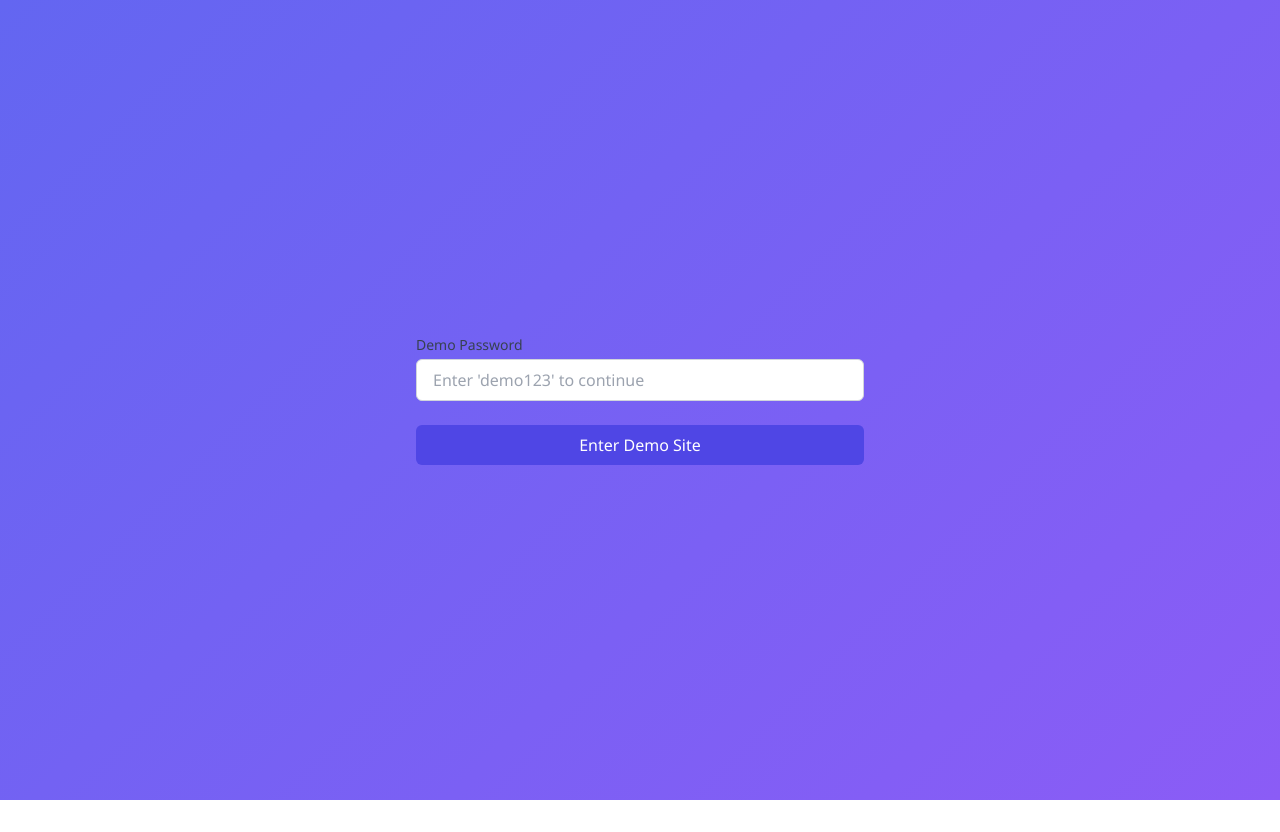
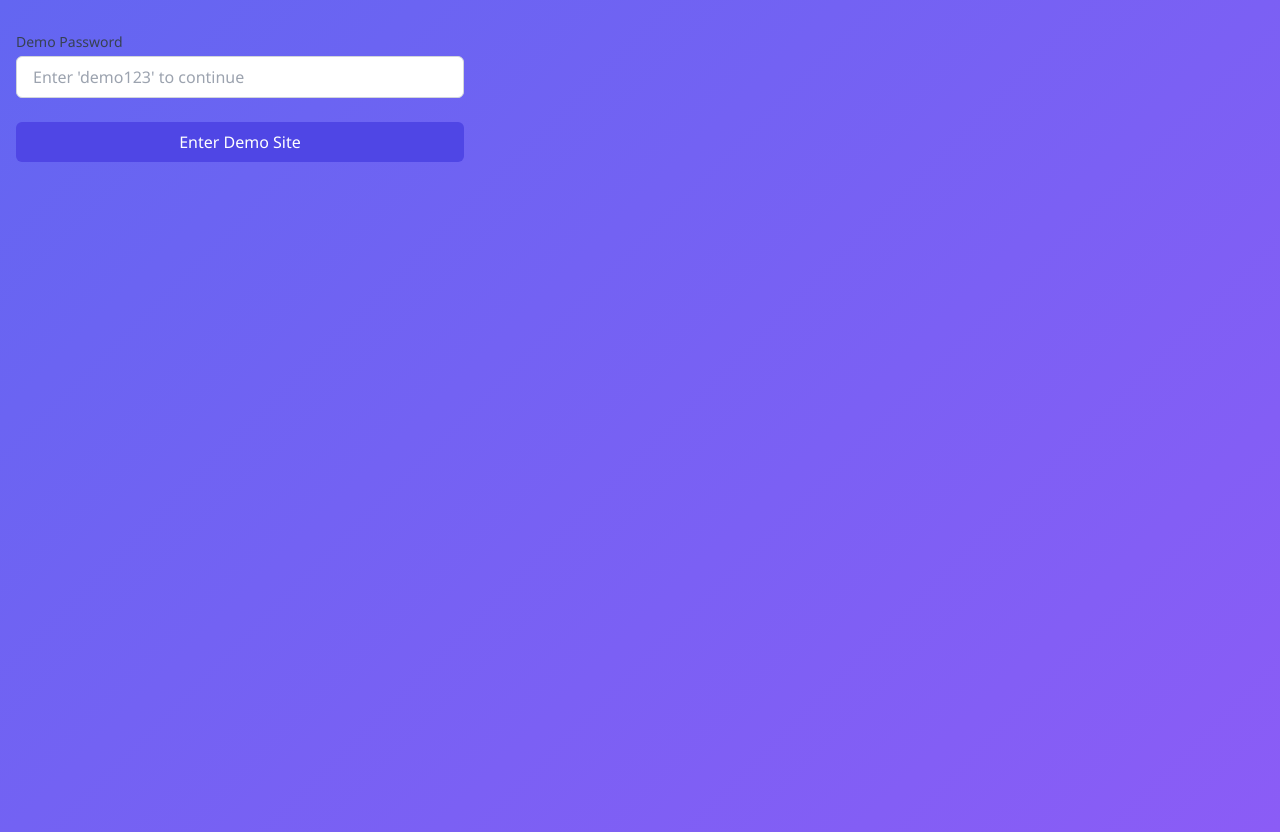
Before and after one commit to bobsy-doodles/pass, a plain HTML site: page index.html in a window 1280 px wide. Before the commit the page ends 800 px from the top, so only its background shows below. Drawn offline with nearby package versions, Linux system fonts and the light colour scheme.

Commit message:
Update index.html

```diff
--- a/index.html
+++ b/index.html
@@ -17,7 +17,7 @@
         }
     </style>
 </head>
-<body class="flex items-center justify-center">
+<body>
     <div class="max-w-md w-full mx-4 my-8">
         <!-- Login Screen -->
 
```
